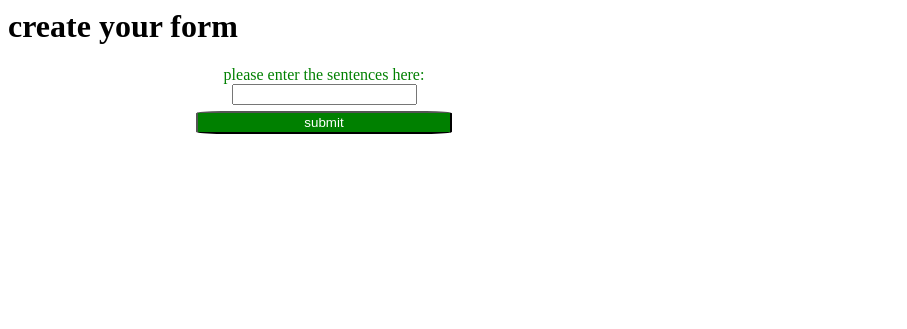
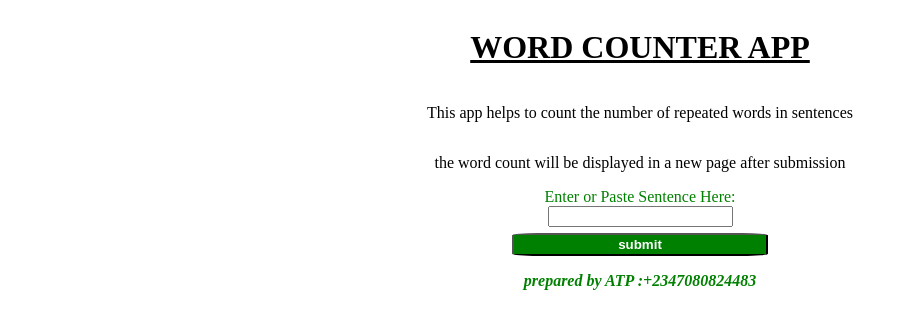
Before and after one commit to FMPAUL1/WORDSCOUNTERWITHDJANGO, a Django app: page / in a window 1280 px wide. Shown: the top 329 px of the page, without its empty margins (0-907 px from the left). Run offline with Django 4.2, Linux system fonts and the light colour scheme; tables that the repository leaves empty hold one stand-in row (values such as "Sample post").

Commit message:
the updated version of counterapp

```diff
--- a/counterapp/form.py
+++ b/counterapp/form.py
@@ -1,4 +1,4 @@
 from django import forms
 
 class SentenceForm(forms.Form):
-    sentence =forms.CharField(label='please enter the sentences here',max_length=1000)
+    sentence =forms.CharField(label='Enter or Paste Sentence Here',max_length=1000)
--- a/counterapp/templates/created.html
+++ b/counterapp/templates/created.html
@@ -1,16 +1,12 @@
 <style>
-
-
-
-
-
     .btn{
         color:white;
         background-color:green;
         padding:2px 4px;
         border-radius:10%;
         width:20vw;
-        margin-top:6px
+        margin-top:6px;
+        font-weight:bold;
     }
     form{
         color:green;
@@ -20,12 +16,30 @@
         justify-content: center;
         align-items:center;
     }
+    div{
+        display:flex;
+        flex-direction:column;
+        justify-content:center;
+        align-items:center;
+
+    }
+i{
+    font-weight:bold;
+    color:green;
+}
 </style>
-<h1> create your form </h1>
-<form method="POST">
-{% csrf_token %}
+ <div >
 
-{{form}}
-<input class="btn" type="submit" value="submit"/>
+    <h1> <u> WORD COUNTER APP</u></h1>
+    <p> This app helps to count the number of  repeated words in  sentences </p>
+    <p> the word count will be displayed in a new page after submission </p>
 
-</form>
+    <form method="POST">
+        {% csrf_token %}
+
+        {{form}}
+        <input class="btn" type="submit" value="submit"/>
+
+    </form>
+    <i> prepared by ATP :+2347080824483 </i>
+</div>
```
Also changed, not shown: counterapp/templates/listitem.html (+16 -1 lines), db.sqlite3.
